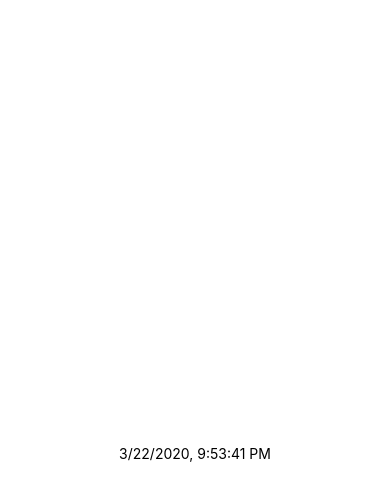
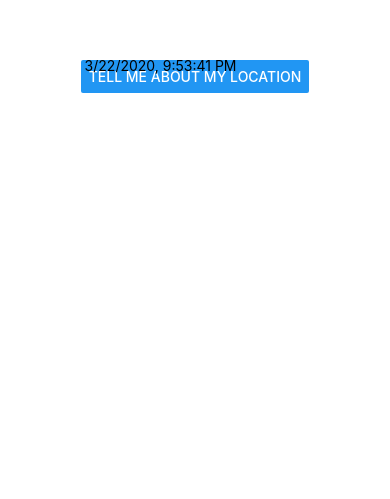
Before and after one commit to psiravo23/GeoFacts, a React Native app: screen / in a window 390 px wide. Shown: the part 329-828 px from the top of the page. Built offline with nearby package versions, Linux system fonts and the light colour scheme.

Commit message:
Figured out how to call function after findGPSCords is finished.

```diff
--- a/App.js
+++ b/App.js
@@ -1,5 +1,5 @@
 import React from 'react';
-import { StyleSheet, Text, View } from 'react-native';
+import { StyleSheet, Text, View, Button} from 'react-native';
 import {AsyncStorage} from 'react-native';
 
 
@@ -10,13 +10,40 @@ class VillanovaTourScreen extends React.Component {
       super(props)
       var date = new Date().toLocaleString();
       this.state = {timeStamp: date};
+
+      this.findGPSCords = this.findGPSCords.bind(this);
+      this.handlePress = this.handlePress.bind(this);
+    }
+
+    findGPSCords() {
+      navigator.geolocation.getCurrentPosition(
+       (position) => {
+          this.setState({currLong: position.coords.longitude, currLat: position.coords.latitude}, this.handlePress());
+       },
+       (error) => this.setState({error: error.message}),
+       { enableHighAccuracy: true, timeout: 20000, maximumAge: 1000 },
+     );
+    }
+
+    handlePress(){
+        this.setState({isFinished: "finished"});
     }
 
     render(){
       return (
-        <View style={styles.timeStampText}>
-          <Text> {this.state.timeStamp} </Text>
-        </View>
+          <View>
+            <View style={styles.screenContainer}>
+              <Button
+                  onPress={this.findGPSCords}
+                  title="Tell Me About My Location"
+              />
+              <Text> {this.state.currLong} {this.state.currLat} </Text>
+              <Text> {this.state.isFinished} </Text>
+            </View>
+            <View style={styles.timeStampText}>
+              <Text> {this.state.timeStamp} </Text>
+            </View>
+          </View>
       );
     }
 
@@ -40,7 +67,7 @@ export default class App extends React.Component {
     }
 
     componentDidMount(){
-      {this.storeBuildings()}
+      {this.storeBuildings}
     }
 
     render(){
@@ -64,5 +91,6 @@ const styles = StyleSheet.create({
     bottom: 0,
     height: 70,
     fontSize: 15,
+    alignItems: 'center'
   }
 });
```
Also changed, not shown: facts2.json (added, +17 -0 lines).
